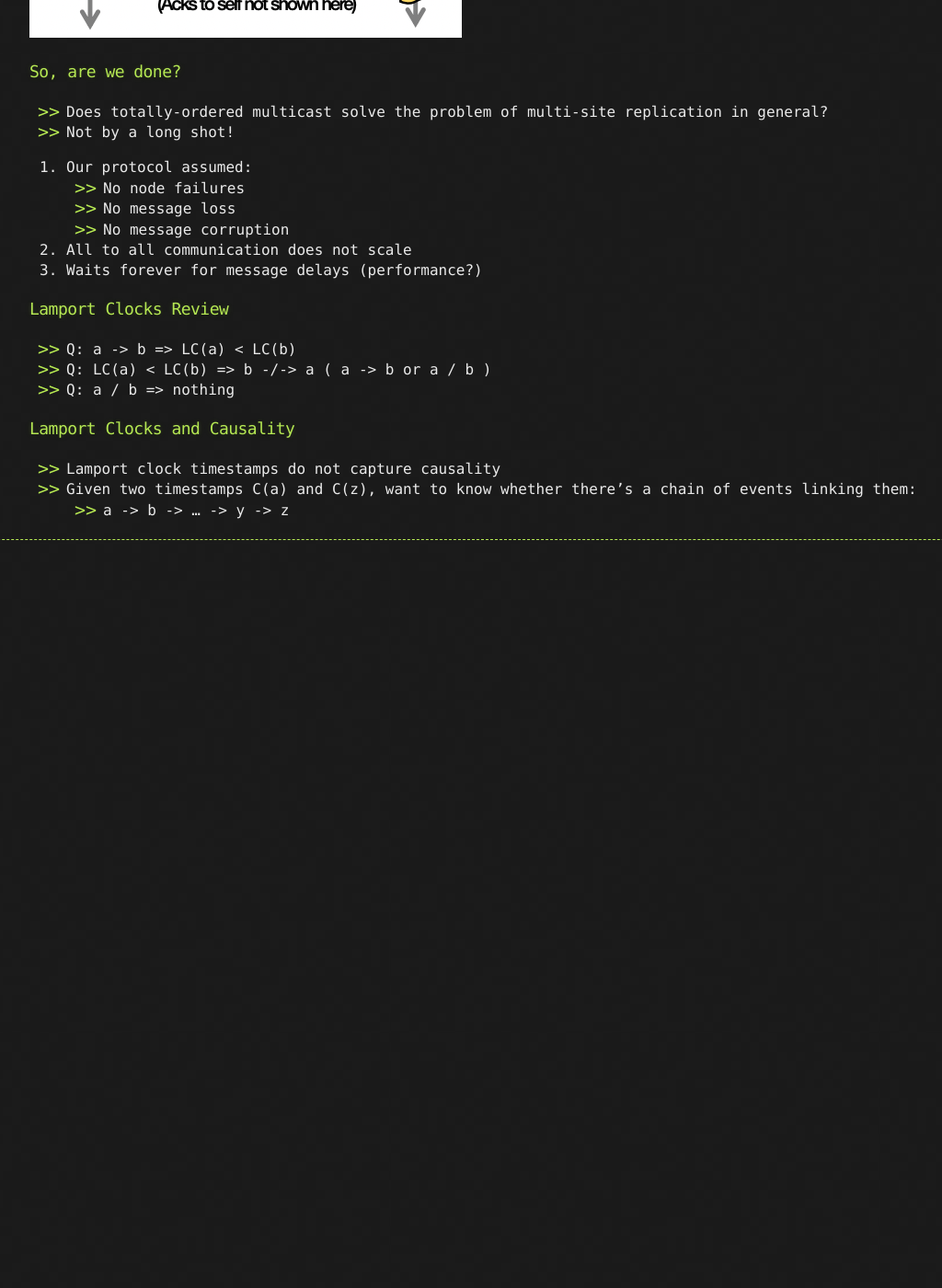
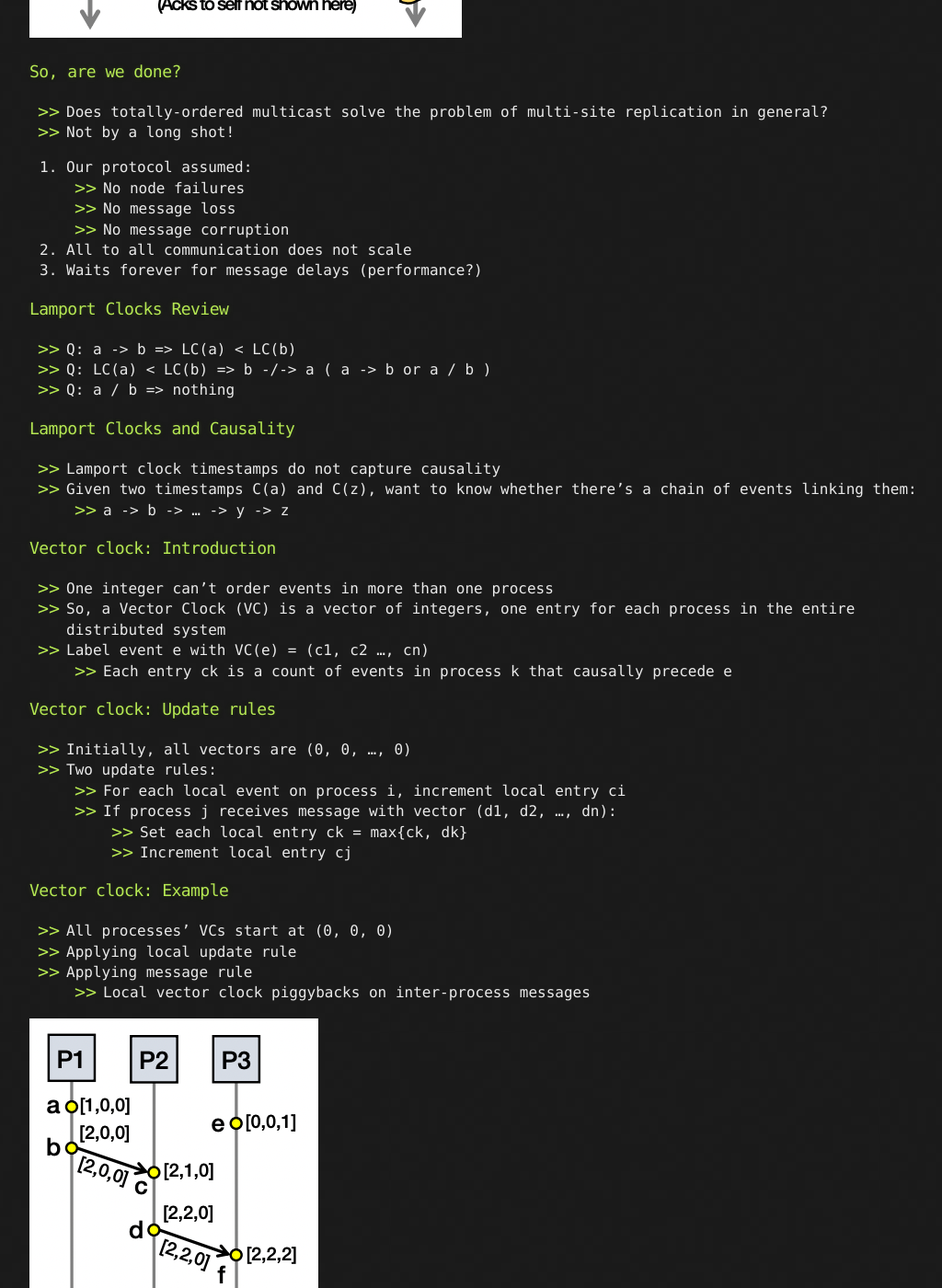
Before and after one commit to goodHunter27/serhatgiydiren.github.io, a Jekyll site: the page built from _posts/2022-01-28-distributed-systems-time-synchronization-logical-clocks.md, in a window 1280 px wide and 1400 px high, scrolled down 10582 px. Shown: the whole window at 92% size, without its empty margins (108-1132 px from the left). Built offline with Jekyll 4.4.1, drawn with Linux system fonts in a browser that asks for light colours; before the commit the page ends 11177 px from its top, so only the background shows below that; some of the changed text lies outside the part shown.

Commit message:
Update 2022-01-28-distributed-systems-time-synchronization-logical-clocks.md

```diff
--- a/_posts/2022-01-28-distributed-systems-time-synchronization-logical-clocks.md
+++ b/_posts/2022-01-28-distributed-systems-time-synchronization-logical-clocks.md
@@ -246,3 +246,45 @@
 - Lamport clock timestamps do not capture causality
 - Given two timestamps C(a) and C(z), want to know whether there’s a chain of events linking them:
   - a -> b -> ... -> y -> z
+
+### Vector clock: Introduction
+
+- One integer can’t order events in more than one process
+- So, a Vector Clock (VC) is a vector of integers, one entry for each process in the entire distributed system
+- Label event e with VC(e) = (c1, c2 …, cn)
+  - Each entry ck is a count of events in process k that causally precede e
+
+### Vector clock: Update rules
+
+- Initially, all vectors are (0, 0, …, 0)
+- Two update rules:
+  1. For each local event on process i, increment local entry ci
+  2. If process j receives message with vector (d1, d2, …, dn):
+     - Set each local entry ck = max{ck, dk}
+     - Increment local entry cj
+
+### Vector clock: Example
+
+- All processes’ VCs start at (0, 0, 0)
+- Applying local update rule
+- Applying message rule
+  - Local vector clock piggybacks on inter-process messages
+
+![Vector clock: Example](../assets/time/time_21.png)
+
+### Comparing vector timestamps
+
+- Rule for comparing vector timestamps:
+  - V(a) = V(b) when ak = bk for all k
+  - V(a) < V(b) when ak ≤ bk for all k and V(a) ≠ V(b)
+
+- Concurrency:
+  - V(a) / V(b) if ai < bi and aj > bj , some i, j
+
+- Two events a, z
+  - Lamport clocks: C(a) < C(z)
+    - Conclusion: z -/-> a, i.e., either a -> z or a / z
+  - Vector clocks: V(a) < V(z)
+    - Conclusion: a -> z
+
+> Vector clock timestamps precisely capture happens-before relation (potential causality)
```
